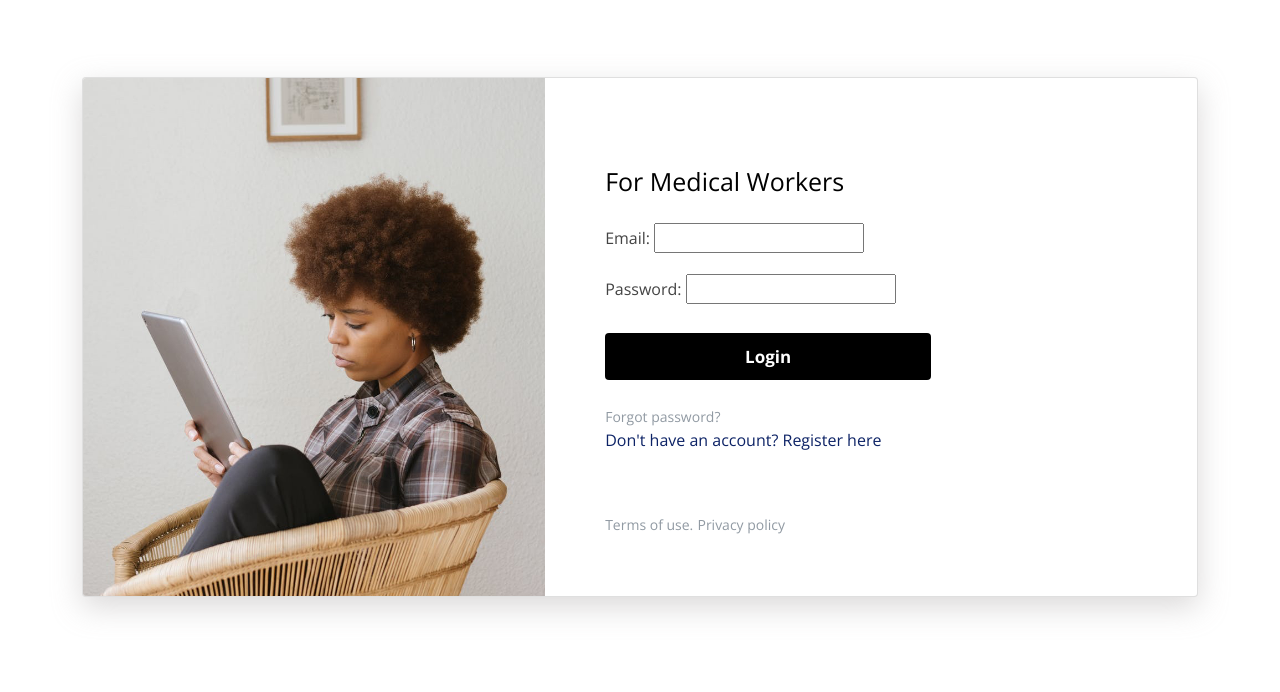
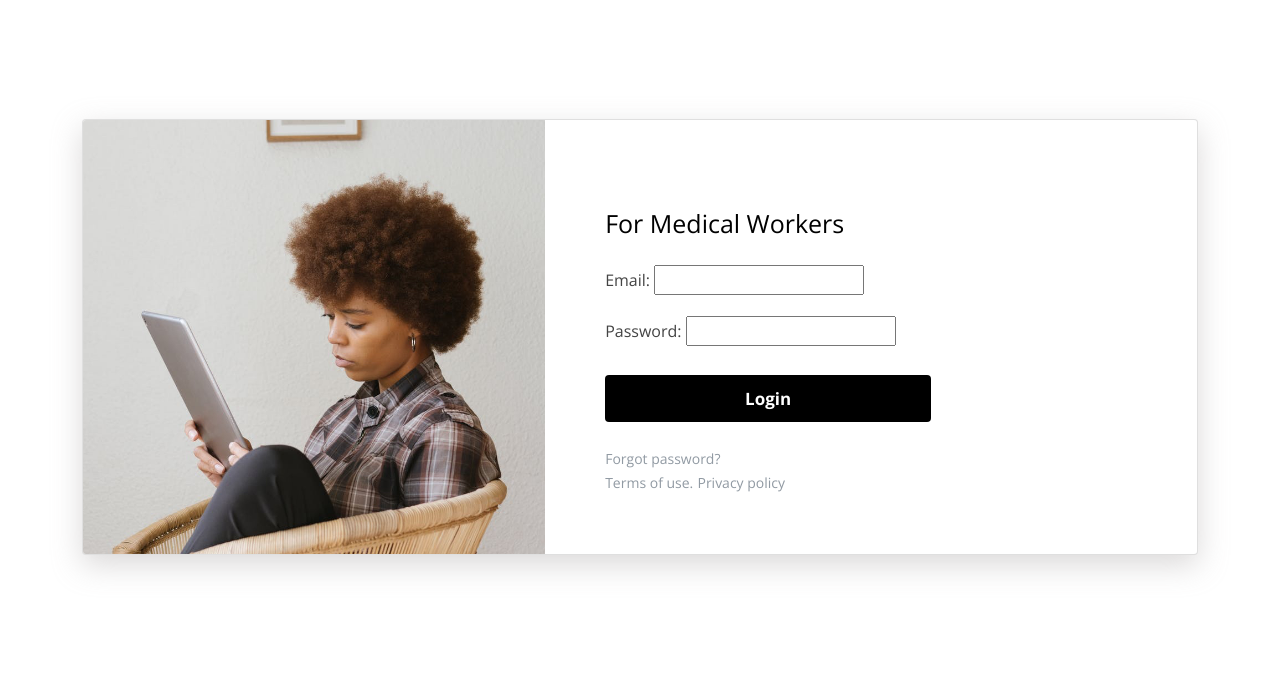
Before and after one commit to MedLink-ND/project, a Django app: page /login/ in a window 1280 px wide. Shown: the part 83-775 px from the top of the page. Run offline with Django 4.2, Linux system fonts and the light colour scheme; some libraries are stand-ins or nearby versions.

Commit message:
update login page

```diff
--- a/medlink/login/templates/login.html
+++ b/medlink/login/templates/login.html
@@ -52,7 +52,7 @@
 
 
               <a href="#!" class="forgot-password-link">Forgot password?</a>
-              <p class="login-card-footer-text">Don't have an account? <a href="{% url 'signup' %}" class="text-reset">Register here</a></p>
+              <!-- <p class="login-card-footer-text">Don't have an account? <a href="{% url 'signup' %}" class="text-reset">Register here</a></p> -->
 
               <nav class="login-card-footer-nav">
                 <a href="#!">Terms of use.</a>
```
